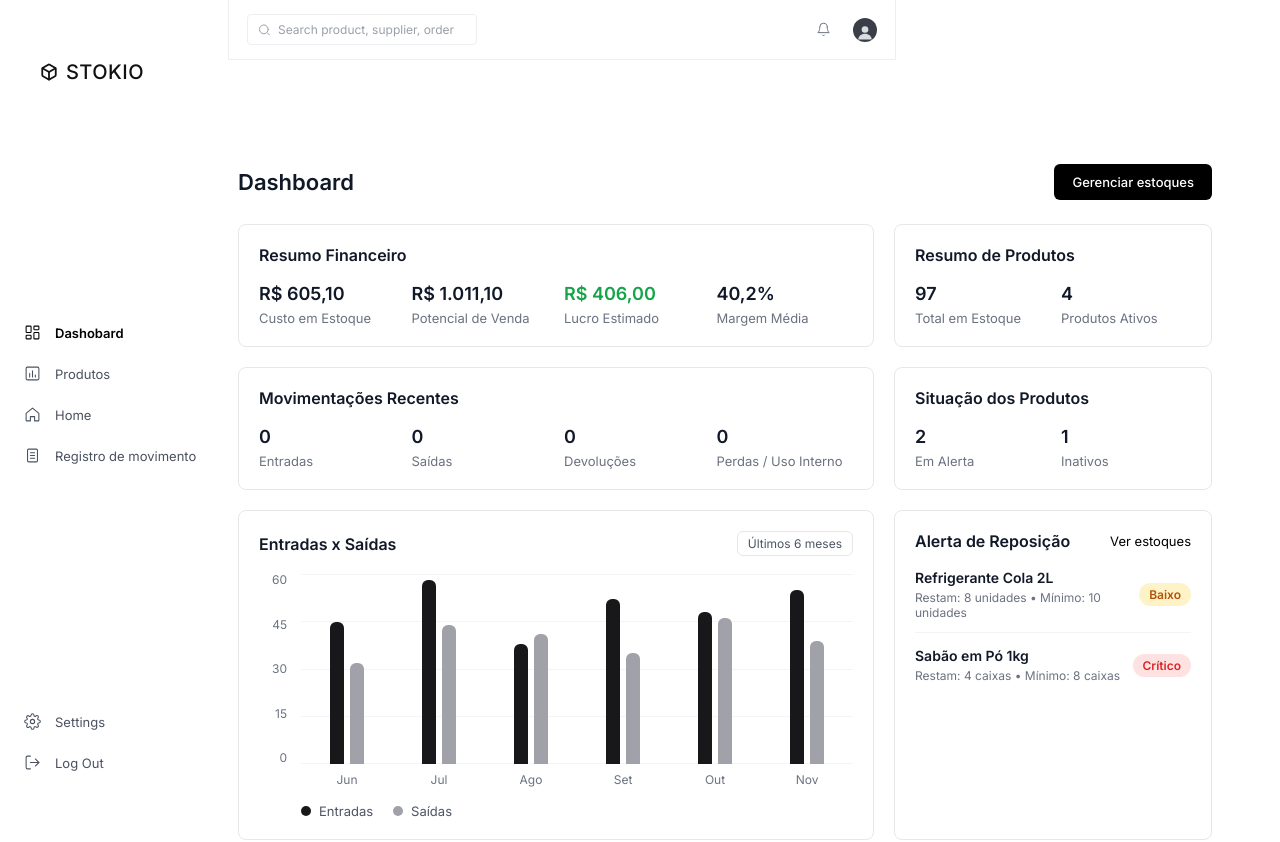
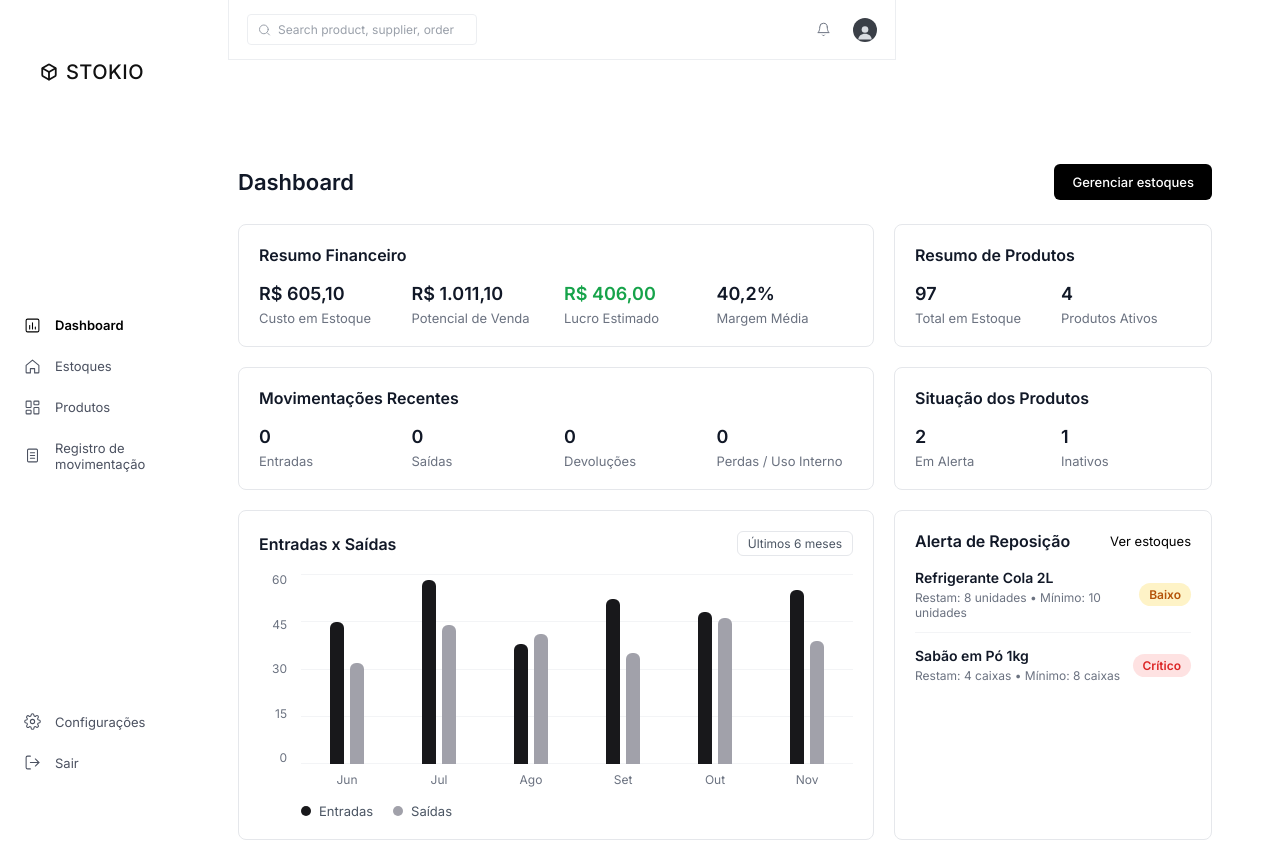
Before and after one commit to LucasMP8/Stokio, an Angular app: page /dashboard in a window 1280 px wide. Shown: the top 842 px of the page. Built offline with nearby package versions, Linux system fonts and the light colour scheme.

Commit message:
refactor(sidebar): corrige textos, ícones e fluxo de navegação

```diff
--- a/src/app/components/sidebar/sidebar.html
+++ b/src/app/components/sidebar/sidebar.html
@@ -1,8 +1,19 @@
 <aside class="sidebar">
   <button type="button" class="logo" (click)="goHome()">
-    <svg width="18" height="18" viewBox="0 0 24 24" fill="none" stroke="currentColor" stroke-width="2.4"
-      stroke-linecap="round" stroke-linejoin="round" aria-hidden="true">
-      <path d="M21 16V8a2 2 0 0 0-1-1.73l-7-4a2 2 0 0 0-2 0l-7 4A2 2 0 0 0 3 8v8a2 2 0 0 0 1 1.73l7 4a2 2 0 0 0 2 0l7-4A2 2 0 0 0 21 16z" />
+    <svg
+      width="18"
+      height="18"
+      viewBox="0 0 24 24"
+      fill="none"
+      stroke="currentColor"
+      stroke-width="2.4"
+      stroke-linecap="round"
+      stroke-linejoin="round"
+      aria-hidden="true"
+    >
+      <path
+        d="M21 16V8a2 2 0 0 0-1-1.73l-7-4a2 2 0 0 0-2 0l-7 4A2 2 0 0 0 3 8v8a2 2 0 0 0 1 1.73l7 4a2 2 0 0 0 2 0l7-4A2 2 0 0 0 21 16z"
+      />
       <polyline points="3.27 6.96 12 12.01 20.73 6.96" />
       <line x1="12" y1="22.08" x2="12" y2="12" />
     </svg>
@@ -27,13 +38,21 @@
     }
 
     <button type="button" class="nav-link" (click)="logout()">
-      <svg class="nav-icon" viewBox="0 0 24 24" fill="none" stroke="currentColor" stroke-width="1.5"
-        stroke-linecap="round" stroke-linejoin="round" aria-hidden="true">
+      <svg
+        class="nav-icon"
+        viewBox="0 0 24 24"
+        fill="none"
+        stroke="currentColor"
+        stroke-width="1.5"
+        stroke-linecap="round"
+        stroke-linejoin="round"
+        aria-hidden="true"
+      >
         <path d="M9 21H5a2 2 0 0 1-2-2V5a2 2 0 0 1 2-2h4" />
         <polyline points="16 17 21 12 16 7" />
         <line x1="21" y1="12" x2="9" y2="12" />
       </svg>
-      <span>Log Out</span>
+      <span>Sair</span>
     </button>
   </nav>
 </aside>
@@ -42,32 +61,64 @@
 <ng-template #icon let-name>
   @switch (name) {
     @case ('home') {
-      <svg class="nav-icon" viewBox="0 0 24 24" fill="none" stroke="currentColor" stroke-width="1.5"
-        stroke-linecap="round" stroke-linejoin="round" aria-hidden="true">
+      <svg
+        class="nav-icon"
+        viewBox="0 0 24 24"
+        fill="none"
+        stroke="currentColor"
+        stroke-width="1.5"
+        stroke-linecap="round"
+        stroke-linejoin="round"
+        aria-hidden="true"
+      >
         <path d="M3 10.5 12 3l9 7.5V20a1 1 0 0 1-1 1h-5v-6h-6v6H4a1 1 0 0 1-1-1z" />
       </svg>
     }
     @case ('dashboard') {
-      <svg class="nav-icon" viewBox="0 0 24 24" fill="none" stroke="currentColor" stroke-width="1.5"
-        stroke-linecap="round" stroke-linejoin="round" aria-hidden="true">
+      <svg
+        class="nav-icon"
+        viewBox="0 0 24 24"
+        fill="none"
+        stroke="currentColor"
+        stroke-width="1.5"
+        stroke-linecap="round"
+        stroke-linejoin="round"
+        aria-hidden="true"
+      >
+        <rect x="3" y="3" width="18" height="18" rx="2" />
+        <line x1="8" y1="17" x2="8" y2="12" />
+        <line x1="12" y1="17" x2="12" y2="8" />
+        <line x1="16" y1="17" x2="16" y2="14" />
+      </svg>
+    }
+    @case ('produtos') {
+      <svg
+        class="nav-icon"
+        viewBox="0 0 24 24"
+        fill="none"
+        stroke="currentColor"
+        stroke-width="1.5"
+        stroke-linecap="round"
+        stroke-linejoin="round"
+        aria-hidden="true"
+      >
         <rect x="3" y="3" width="7" height="9" rx="1" />
         <rect x="14" y="3" width="7" height="5" rx="1" />
         <rect x="14" y="12" width="7" height="9" rx="1" />
         <rect x="3" y="16" width="7" height="5" rx="1" />
       </svg>
     }
-    @case ('produtos') {
-      <svg class="nav-icon" viewBox="0 0 24 24" fill="none" stroke="currentColor" stroke-width="1.5"
-        stroke-linecap="round" stroke-linejoin="round" aria-hidden="true">
-        <rect x="3" y="3" width="18" height="18" rx="2" />
-        <line x1="8" y1="17" x2="8" y2="12" />
-        <line x1="12" y1="17" x2="12" y2="8" />
-        <line x1="16" y1="17" x2="16" y2="14" />
-      </svg>
-    }
     @case ('movimento') {
-      <svg class="nav-icon" viewBox="0 0 24 24" fill="none" stroke="currentColor" stroke-width="1.5"
-        stroke-linecap="round" stroke-linejoin="round" aria-hidden="true">
+      <svg
+        class="nav-icon"
+        viewBox="0 0 24 24"
+        fill="none"
+        stroke="currentColor"
+        stroke-width="1.5"
+        stroke-linecap="round"
+        stroke-linejoin="round"
+        aria-hidden="true"
+      >
         <rect x="5" y="3" width="14" height="18" rx="1.5" />
         <line x1="9" y1="8" x2="15" y2="8" />
         <line x1="9" y1="12" x2="15" y2="12" />
@@ -75,10 +126,20 @@
       </svg>
     }
     @case ('settings') {
-      <svg class="nav-icon" viewBox="0 0 24 24" fill="none" stroke="currentColor" stroke-width="1.5"
-        stroke-linecap="round" stroke-linejoin="round" aria-hidden="true">
+      <svg
+        class="nav-icon"
+        viewBox="0 0 24 24"
+        fill="none"
+        stroke="currentColor"
+        stroke-width="1.5"
+        stroke-linecap="round"
+        stroke-linejoin="round"
+        aria-hidden="true"
+      >
         <circle cx="12" cy="12" r="3" />
-        <path d="M19.4 15a1.65 1.65 0 0 0 .33 1.82l.06.06a2 2 0 1 1-2.83 2.83l-.06-.06a1.65 1.65 0 0 0-1.82-.33 1.65 1.65 0 0 0-1 1.51V21a2 2 0 1 1-4 0v-.09A1.65 1.65 0 0 0 9 19.4a1.65 1.65 0 0 0-1.82.33l-.06.06a2 2 0 1 1-2.83-2.83l.06-.06A1.65 1.65 0 0 0 4.68 15a1.65 1.65 0 0 0-1.51-1H3a2 2 0 1 1 0-4h.09A1.65 1.65 0 0 0 4.6 9a1.65 1.65 0 0 0-.33-1.82l-.06-.06a2 2 0 1 1 2.83-2.83l.06.06A1.65 1.65 0 0 0 9 4.68a1.65 1.65 0 0 0 1-1.51V3a2 2 0 1 1 4 0v.09a1.65 1.65 0 0 0 1 1.51 1.65 1.65 0 0 0 1.82-.33l.06-.06a2 2 0 1 1 2.83 2.83l-.06.06A1.65 1.65 0 0 0 19.4 9a1.65 1.65 0 0 0 1.51 1H21a2 2 0 1 1 0 4h-.09a1.65 1.65 0 0 0-1.51 1z" />
+        <path
+          d="M19.4 15a1.65 1.65 0 0 0 .33 1.82l.06.06a2 2 0 1 1-2.83 2.83l-.06-.06a1.65 1.65 0 0 0-1.82-.33 1.65 1.65 0 0 0-1 1.51V21a2 2 0 1 1-4 0v-.09A1.65 1.65 0 0 0 9 19.4a1.65 1.65 0 0 0-1.82.33l-.06.06a2 2 0 1 1-2.83-2.83l.06-.06A1.65 1.65 0 0 0 4.68 15a1.65 1.65 0 0 0-1.51-1H3a2 2 0 1 1 0-4h.09A1.65 1.65 0 0 0 4.6 9a1.65 1.65 0 0 0-.33-1.82l-.06-.06a2 2 0 1 1 2.83-2.83l.06.06A1.65 1.65 0 0 0 9 4.68a1.65 1.65 0 0 0 1-1.51V3a2 2 0 1 1 4 0v.09a1.65 1.65 0 0 0 1 1.51 1.65 1.65 0 0 0 1.82-.33l.06-.06a2 2 0 1 1 2.83 2.83l-.06.06A1.65 1.65 0 0 0 19.4 9a1.65 1.65 0 0 0 1.51 1H21a2 2 0 1 1 0 4h-.09a1.65 1.65 0 0 0-1.51 1z"
+        />
       </svg>
     }
   }
--- a/src/app/components/sidebar/sidebar.ts
+++ b/src/app/components/sidebar/sidebar.ts
@@ -17,18 +17,18 @@ export class Sidebar {
   private readonly router = inject(Router);
 
   protected readonly mainItems: NavItem[] = [
-    { label: 'Dashobard', route: '/dashboard', icon: 'dashboard' },
+    { label: 'Dashboard', route: '/dashboard', icon: 'dashboard' },
+    { label: 'Estoques', route: '/inventory', icon: 'home' },
     { label: 'Produtos', route: '/produtos', icon: 'produtos' },
-    { label: 'Home', route: '/inventory', icon: 'home' },
-    { label: 'Registro de movimento', route: '/registro-movimento', icon: 'movimento' },
+    { label: 'Registro de movimentação', route: '/registro-movimento', icon: 'movimento' },
   ];
 
   protected readonly bottomItems: NavItem[] = [
-    { label: 'Settings', route: '/settings', icon: 'settings' },
+    { label: 'Configurações', route: '/settings', icon: 'settings' },
   ];
 
   goHome(): void {
-    this.router.navigate(['/inventory']);
+    this.router.navigate(['/dashboard']);
   }
 
   logout(): void {
```
